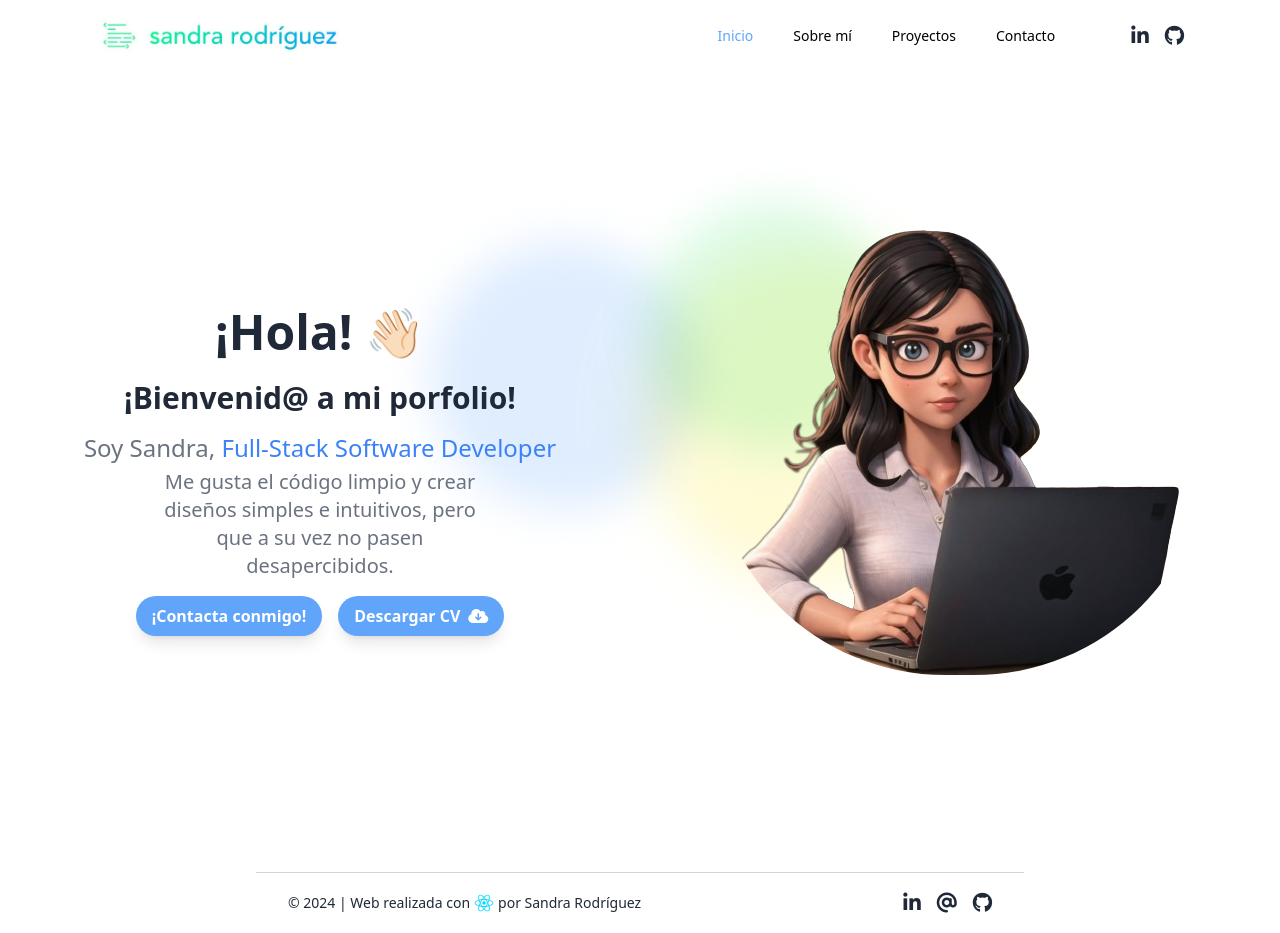
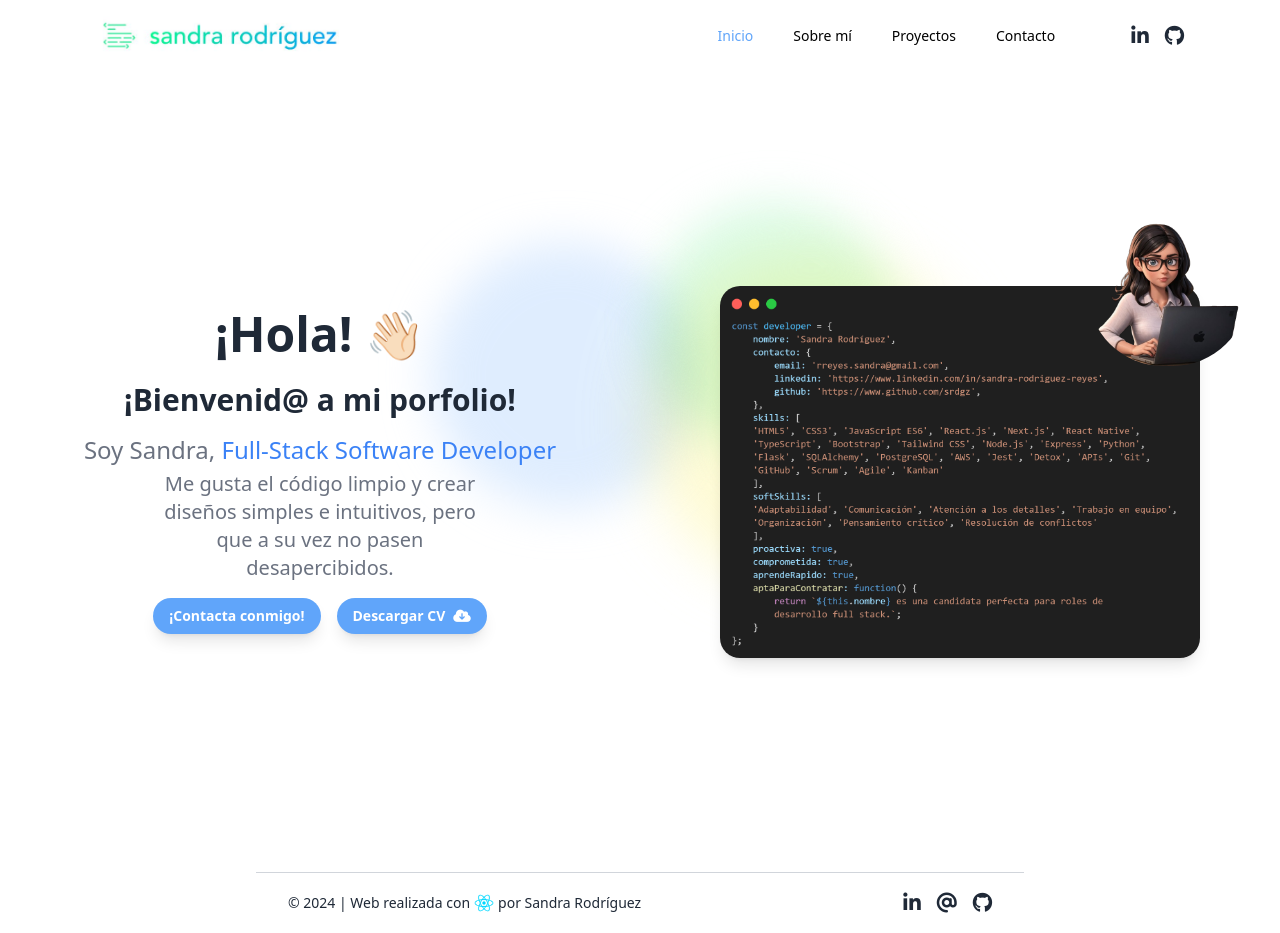
Before and after one commit to srdgz/Mi-portfolio, a React (Vite) app in the folder mi-portfolio/: page / in a window 1280 px wide. Built offline with nearby package versions, Linux system fonts and the light colour scheme.

Commit message:
feat/new asset added and styles modified in home page

```diff
--- a/mi-portfolio/src/views/HomePage.jsx
+++ b/mi-portfolio/src/views/HomePage.jsx
@@ -1,6 +1,7 @@
 import { Link } from "react-router-dom";
 
 import front from "../assets/front.png";
+import codeSnap from "../assets/codeSnap.png";
 
 const HomePage = () => {
   return (
@@ -18,7 +19,7 @@ const HomePage = () => {
               Full-Stack Software Developer
             </span>
           </p>
-          <p className="text-lg md:text-xl text-gray-500 lg:mx-32">
+          <p className="text-lg md:text-xl text-gray-500 text-center lg:mx-32">
             Me gusta el código limpio y crear diseños simples e intuitivos, pero
             que a su vez no pasen desapercibidos.
           </p>
@@ -26,7 +27,7 @@ const HomePage = () => {
             <Link to="/contact">
               <button
                 type="button"
-              className="rounded-full px-4 py-2 text-md font-bold bg-blue-400 text-white hover:bg-blue-500 shadow-lg focus:outline-none"
+                className="rounded-full px-4 py-2 text-sm md:text-md font-bold bg-blue-400 text-white hover:bg-blue-500 shadow-lg focus:outline-none"
               >
                 ¡Contacta conmigo!
               </button>
@@ -35,7 +36,7 @@ const HomePage = () => {
               href="https://drive.google.com/file/d/1TQWLDScuQ2tiBuUQZHGzL7cDPlc58Pjc/view?usp=sharing"
               target="_blank"
               rel="noopener noreferrer"
-            className="inline-block px-4 py-2 text-md font-bold bg-blue-400 text-white rounded-[50px] hover:bg-blue-500 focus:outline-none shadow-lg"
+              className="inline-block px-4 py-2 text-sm md:text-md font-bold bg-blue-400 text-white rounded-[50px] hover:bg-blue-500 focus:outline-none shadow-lg"
             >
               Descargar CV
               <i className="fa-solid fa-cloud-arrow-down fa-md ms-2"></i>
@@ -43,9 +44,14 @@ const HomePage = () => {
           </div>
         </div>
       </div>
-      <div className="w-80 h-80 md:w-1/2 flex items-center justify-center">
+      <div className="lg:relative w-80 h-80 md:w-1/2 flex items-center justify-center">
         <img
-          className="object-cover ms-2 me-2 mb-16 bg-opacity-0 rounded-full"
+          className="invisible lg:visible relative object-cover shadow-lg md:w-3/4 md:h-auto rounded-[20px]"
+          src={codeSnap}
+          alt="CodeSnap"
+        />
+        <img
+          className="mb-16 mr-72 lg:absolute lg:w-1/4 lg:h-auto lg:-right-64 lg:-top-14 xl:-top-24 2xl:-top-48 rounded-full object-cover bg-opacity-0"
           src={front}
           alt="Imagen"
         />
```
Also changed, not shown: mi-portfolio/src/assets/codeSnap.png. Lines whose indentation alone changed are shown as unchanged.
